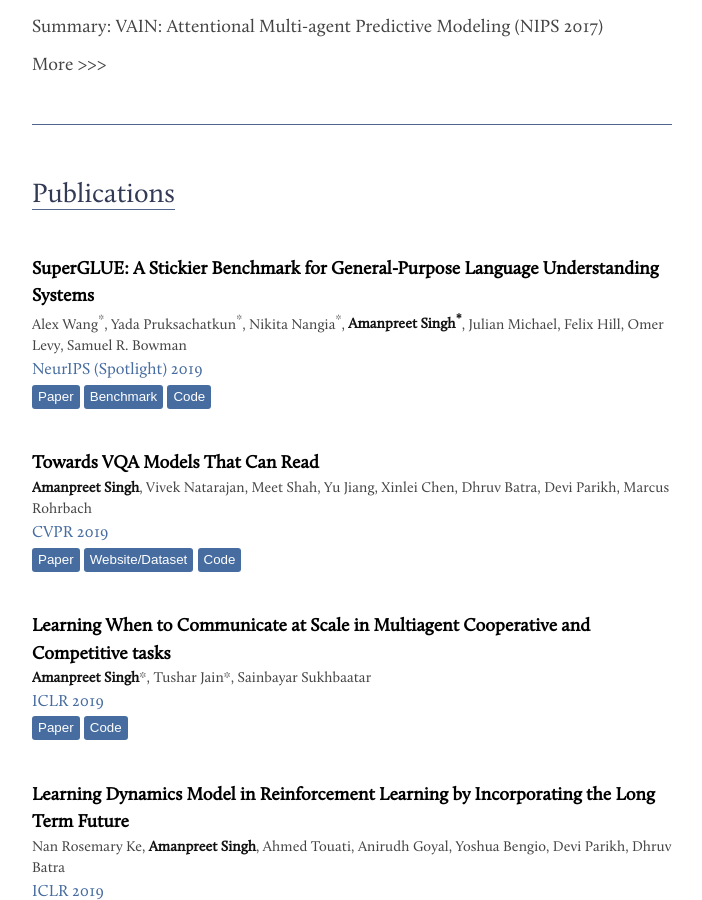
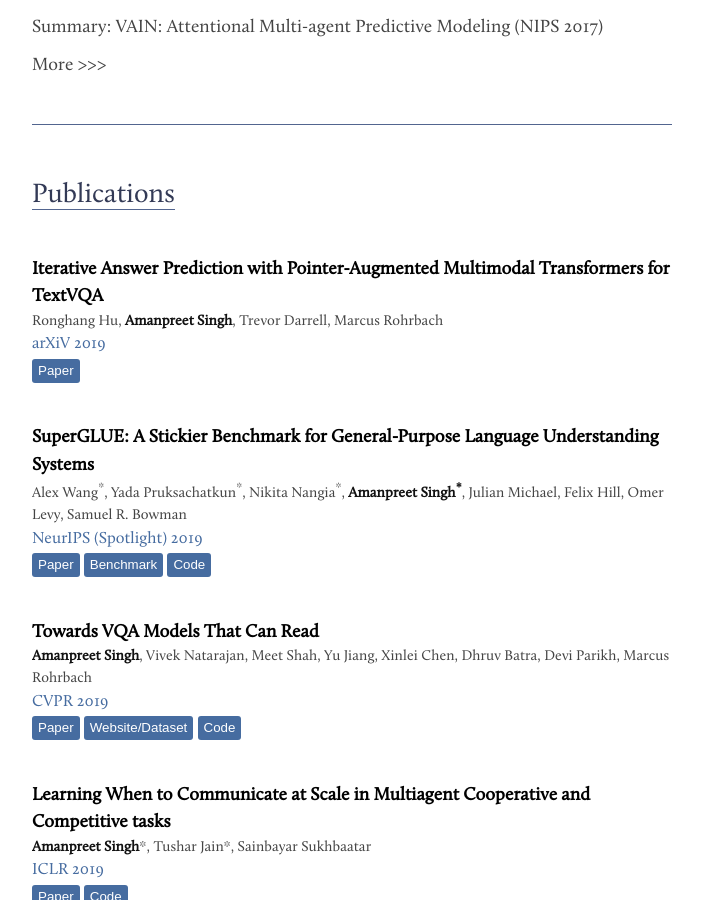
Before and after one commit to apsdehal/apsdehal.github.io, a Jekyll site: the page built from index.md, in a window 1280 px wide and 900 px high, scrolled down 693 px. Shown: the whole window, without its empty margins (288-990 px from the left). Built offline with Jekyll 4.4.1, drawn with Linux system fonts in a browser that asks for light colours; nearby versions of some CDN libraries.

Commit message:
Add M4C to publications

```diff
--- a/_data/publications.yml
+++ b/_data/publications.yml
@@ -1,3 +1,11 @@
+- title: "Iterative Answer Prediction with Pointer-Augmented Multimodal Transformers for TextVQA"
+  authors: Ronghang Hu, <b>Amanpreet Singh</b>, Trevor Darrell, Marcus Rohrbach
+  venue: arXiV
+  year: 2019
+  links:
+    - title: Paper
+      url: https://arxiv.org/abs/1911.06258
+  thumbnail:
 - title: "SuperGLUE: A Stickier Benchmark for General-Purpose Language Understanding Systems"
   authors: Alex Wang<sup>*</sup>, Yada Pruksachatkun<sup>*</sup>, Nikita Nangia<sup>*</sup>, <b>Amanpreet Singh<sup>*</sup></b>, Julian Michael, Felix Hill, Omer Levy, Samuel R. Bowman
   venue: NeurIPS (Spotlight)
```
